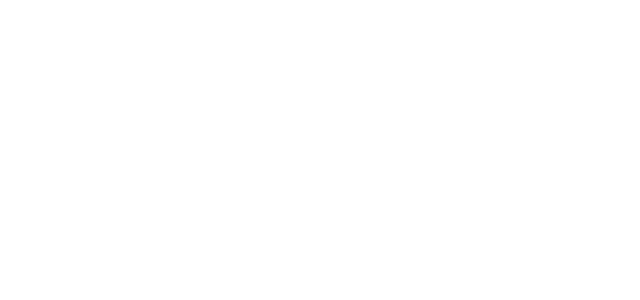
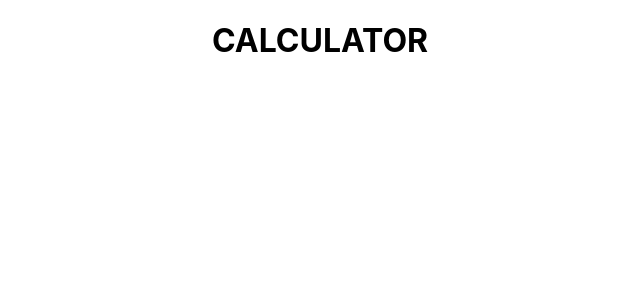
Before and after one commit to ankita109/calculator-App, a React (Create React App) app: page / in a window 1280 px wide. Shown: the top 300 px of the page, without its empty margins (320-960 px from the left). Built offline with nearby package versions, Linux system fonts and the light colour scheme.

Commit message:
calculator-website

```diff
--- a/src/App.js
+++ b/src/App.js
@@ -3,6 +3,7 @@ import './App.css';
 function App() {
   return (
     <div className="App">
+      <h1>CALCULATOR</h1>
 
     </div>
   );
```
